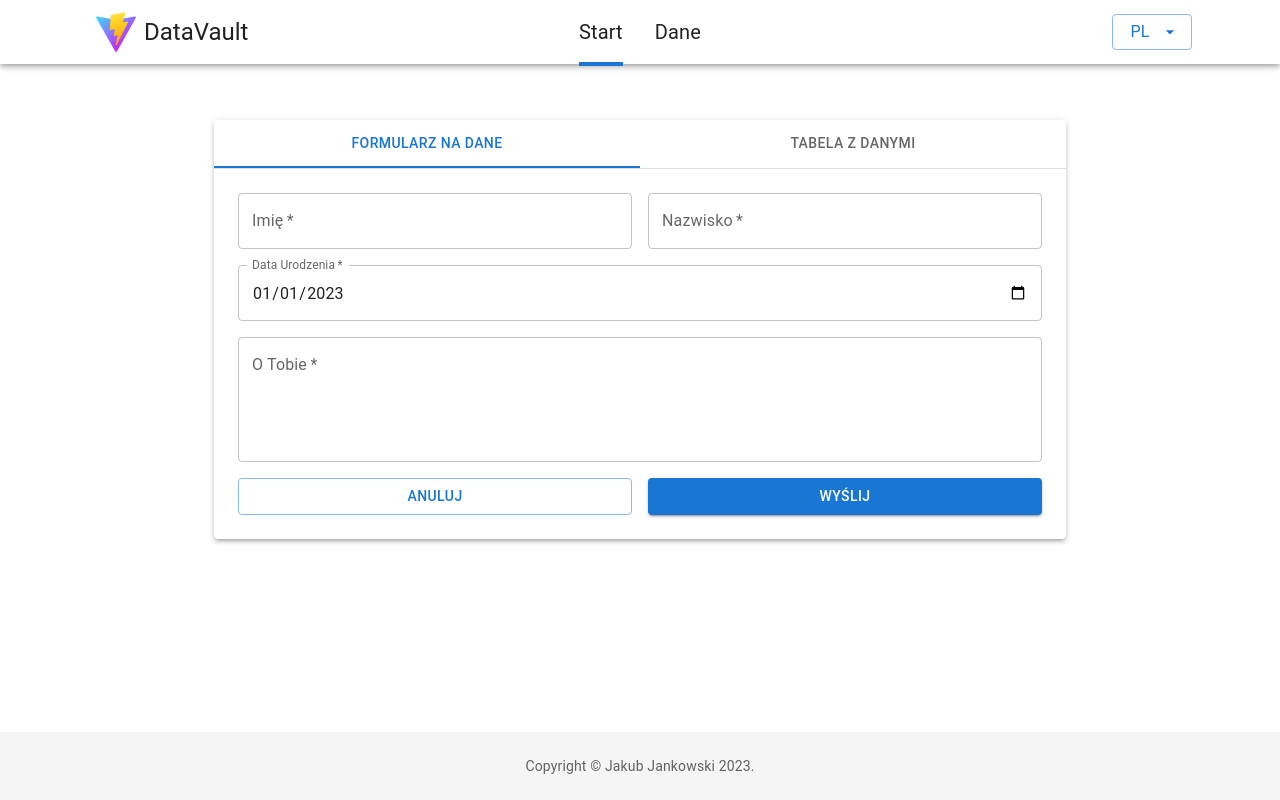
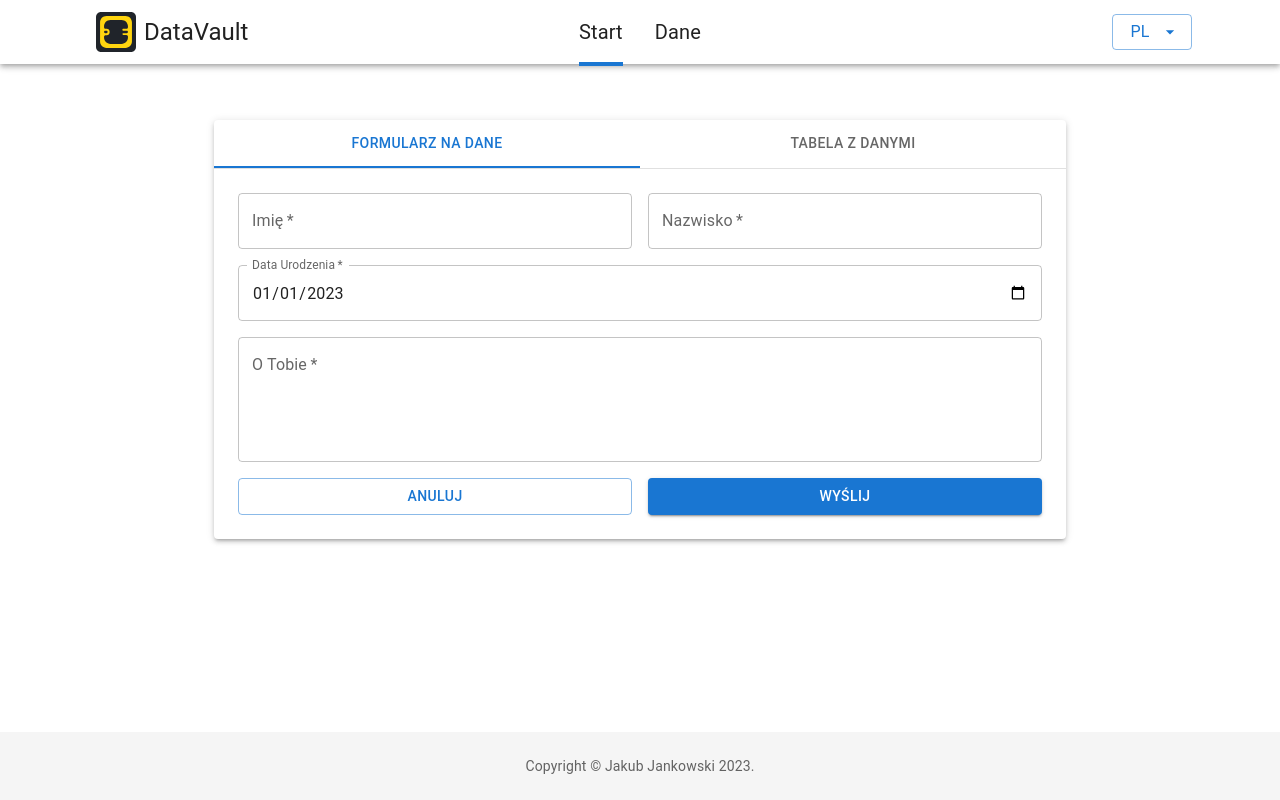
Before and after one commit to TheMankel/DataVault, a React (Vite) app: page / in a window 1280 px wide. Built offline with nearby package versions, Linux system fonts and the light colour scheme.

Commit message:
Updated src for new logo

```diff
--- a/index.html
+++ b/index.html
@@ -2,7 +2,7 @@
 <html lang="en">
   <head>
     <meta charset="UTF-8" />
-    <link rel="icon" type="image/svg+xml" href="/vite.svg" />
+    <link rel="icon" type="image/svg+xml" href="/Logo.svg" />
     <meta name="viewport" content="width=device-width, initial-scale=1.0" />
     <title>DataVault</title>
   </head>
--- a/src/components/Utils/Header/Logo/Logo.tsx
+++ b/src/components/Utils/Header/Logo/Logo.tsx
@@ -18,7 +18,7 @@
         alignItems='center'
         {...rest}>
         <img
-          src='/vite.svg'
+          src='/Logo.svg'
           alt='Logo'
           style={{
             height: '56px',
```
